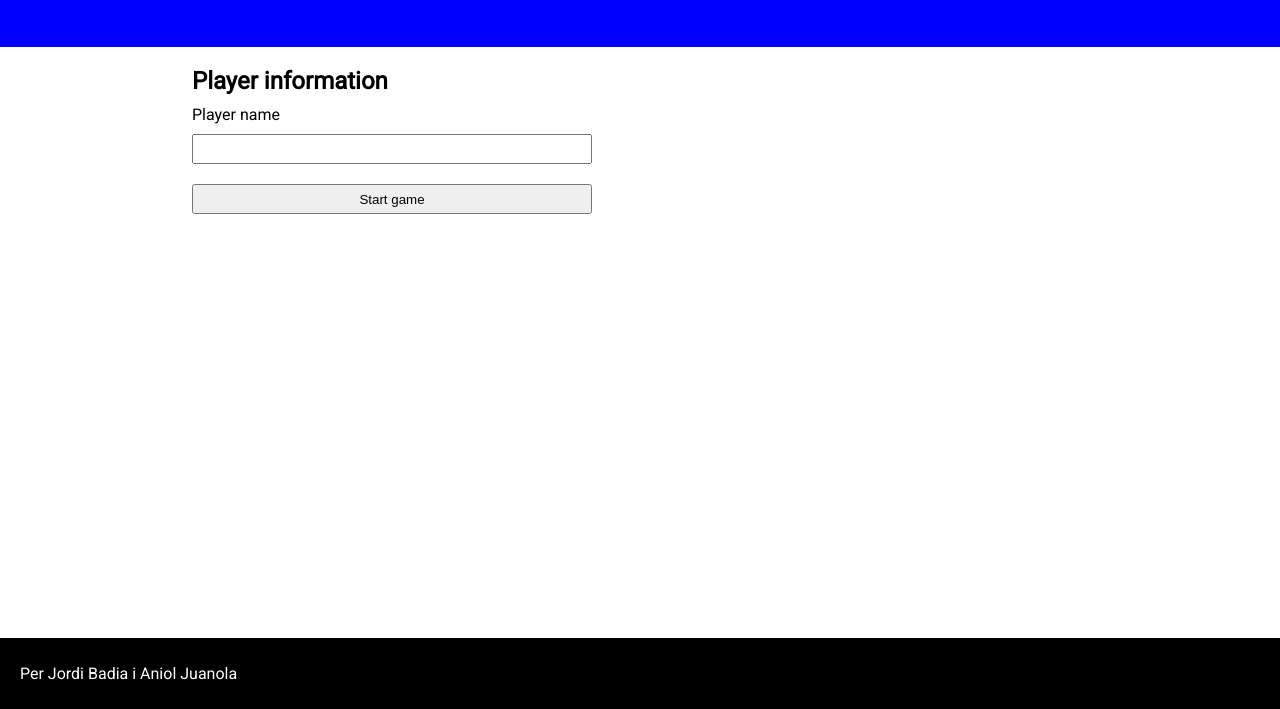
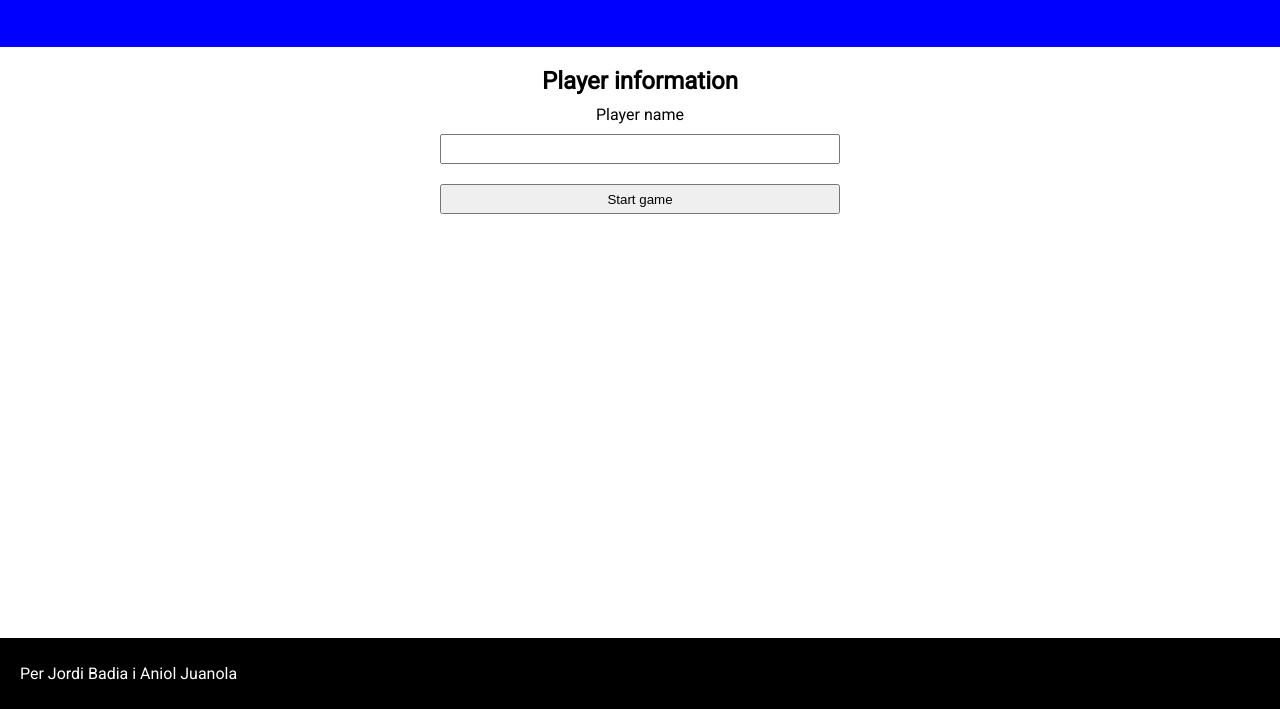
Before and after one commit to arand0musernam3/GEINF-3r-MultiInterf-Hangman, a plain HTML site: page index.html in a window 1280 px wide. Shown: the part 91-800 px from the top of the page. Drawn offline with Linux system fonts and the light colour scheme.

Commit message:
Últim commit, solucionat últim error

```diff
--- a/style.css
+++ b/style.css
@@ -71,10 +71,13 @@ h1, h2 {
 }
 
 #player_name {
+    position: relative;
+    width: 100vh;
+    display: flex;
+    flex-flow: column wrap;
+    align-items: center;
     margin: 20px;
-    width: 70%;
     align-self: center;
-    align-items: center;
 }
 #player_name > h2 {
     margin-bottom: 10px;
```
